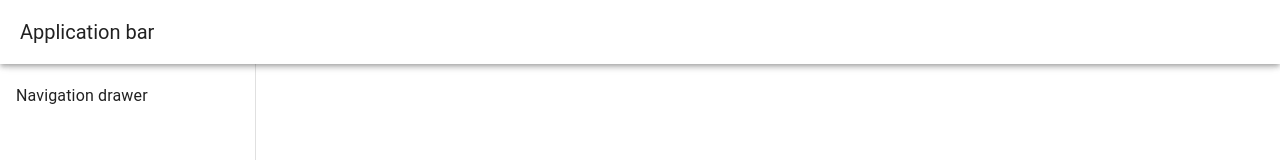
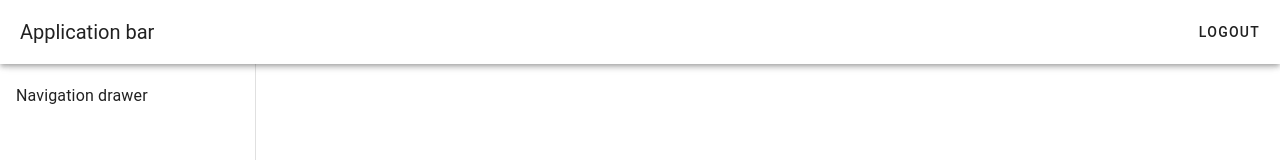
Before and after one commit to saJeremyQin/eMenu, a Vue app in the folder frontend/: page /home in a window 1280 px wide. Shown: the top 160 px of the page. Built offline with nearby package versions, Linux system fonts and the light colour scheme; no server answers; sample sign-in values are in the browser's storage.

Commit message:
logout btn is added

```diff
--- a/frontend/src/layout/HeaderBar.vue
+++ b/frontend/src/layout/HeaderBar.vue
@@ -1,6 +1,13 @@
 <template>
-    <v-app-bar title="Application bar"></v-app-bar>
+    <v-app-bar title="Application bar">
+        <v-btn @click="logout">logout</v-btn>
+    </v-app-bar>
 </template>
 
 <script setup>
+import { useAuthStore } from '@/store/AuthStore';
+const authStore = useAuthStore();
+const logout = () => {
+    authStore.logout();
+}
 </script>
--- a/frontend/src/store/AuthStore.js
+++ b/frontend/src/store/AuthStore.js
@@ -80,13 +80,13 @@ export const useAuthStore = defineStore('authstore',{
         },
         async logout() {
             try {
-                signOut()
+                await signOut(auth);
             } catch (error) {
                 console.log(error.message);
             }
             this.clearUser();
             router.push({
-                path:'/'
+                path:'/login'
             })
         },
         setUserFromFirebase () {
```
